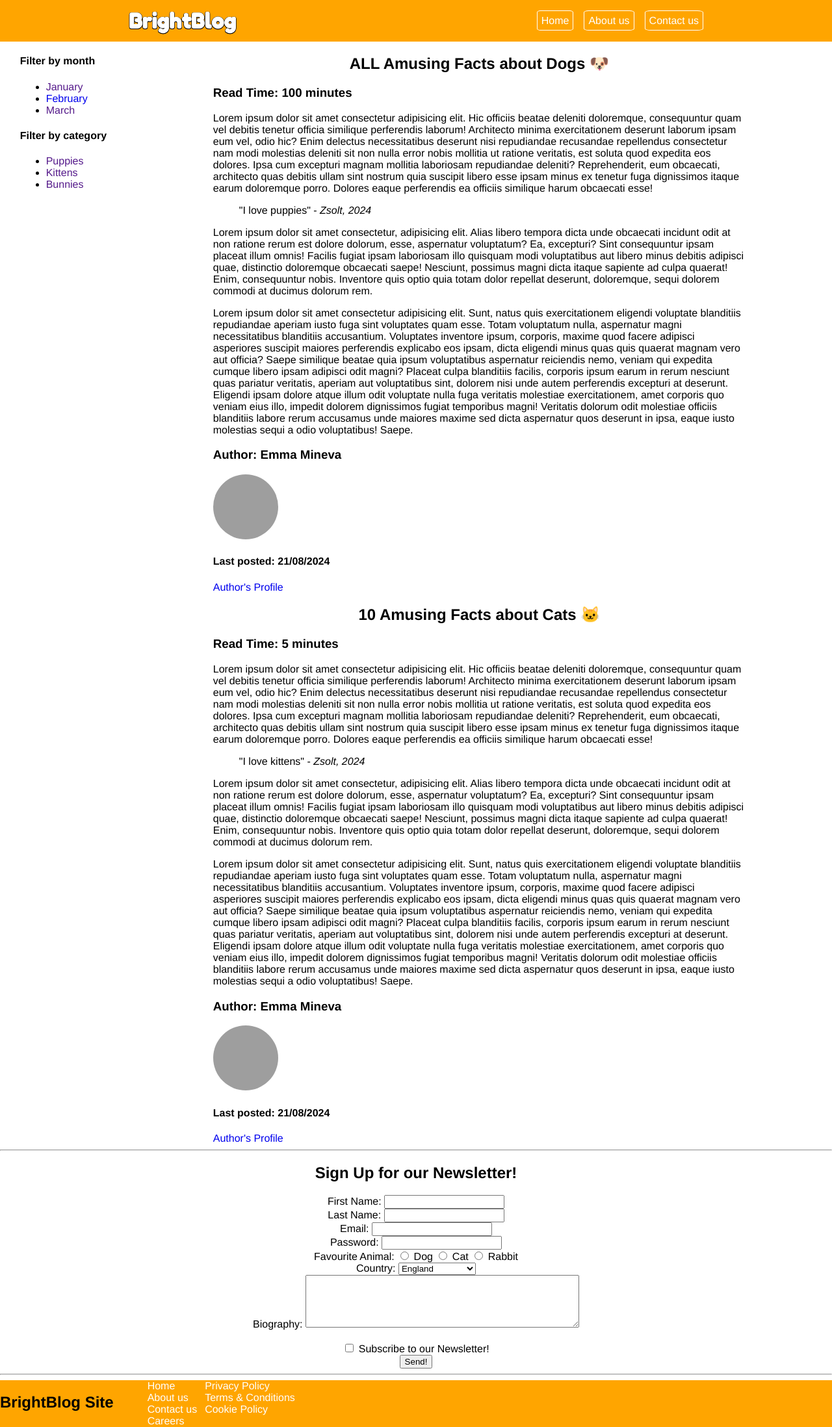
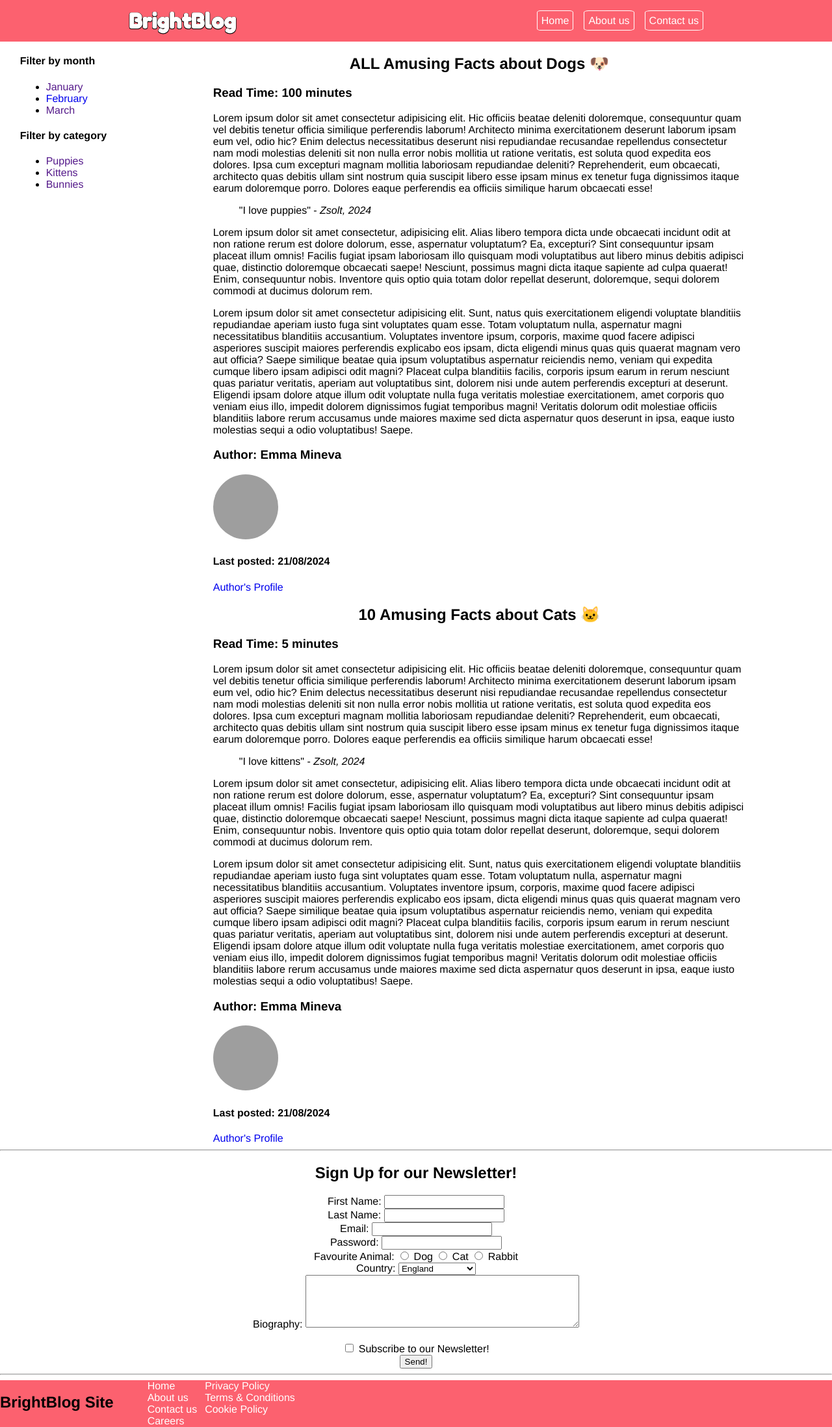
Before and after one commit to Emma1804/emma1804.github.io, a plain HTML site: page index.html in a window 1280 px wide. Shown: the whole page at 65% size. Drawn offline with Linux system fonts and the light colour scheme; no server answers; grey boxes are pictures that could not be loaded.

Commit message:
Update style.css

```diff
--- a/style.css
+++ b/style.css
@@ -22,7 +22,7 @@ ul {
 }
 
 body > header  {
-    background-color: orange;
+    background-color: #fc616f;
     color: white;
     display: flex;
     height: 8vh;
@@ -82,7 +82,7 @@ h2 {
 }
 
 body > footer {
-    background-color: orange;
+    background-color: #fc616f;
     display: flex;
 }
 
```
